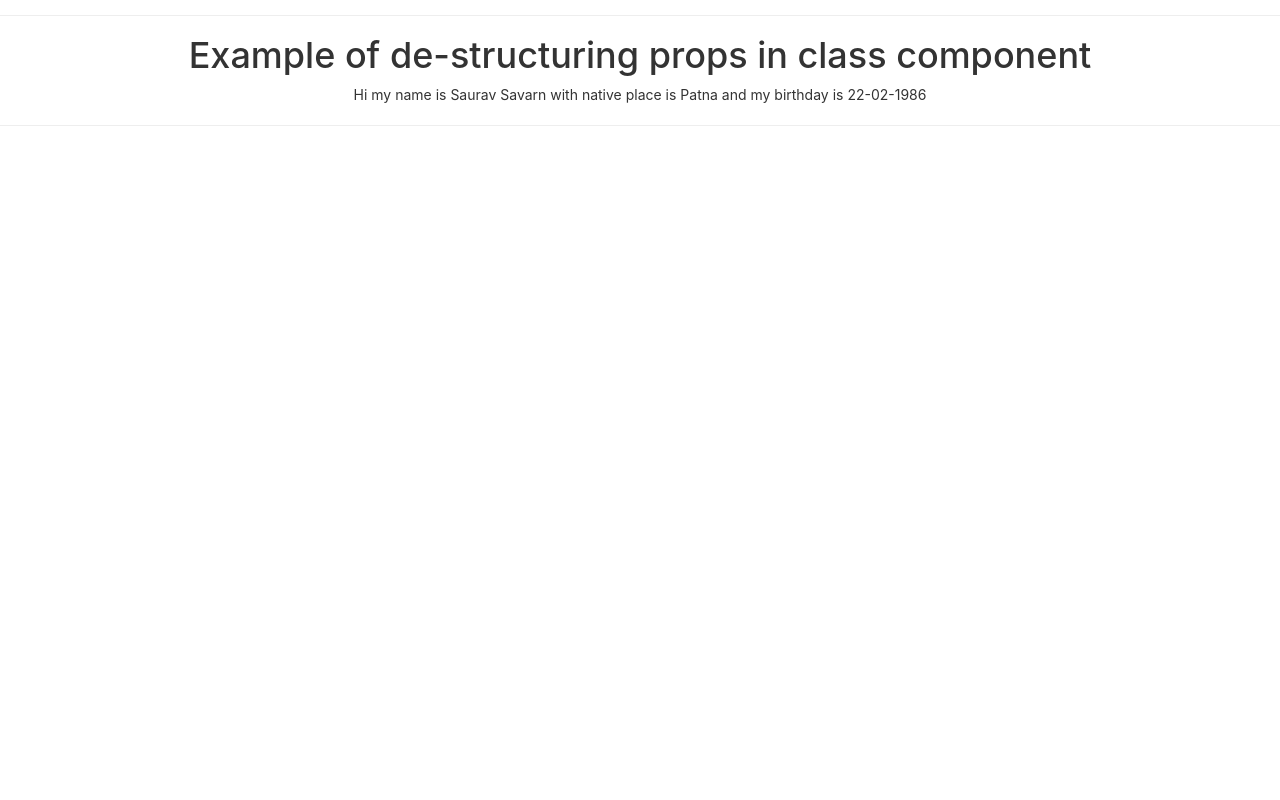
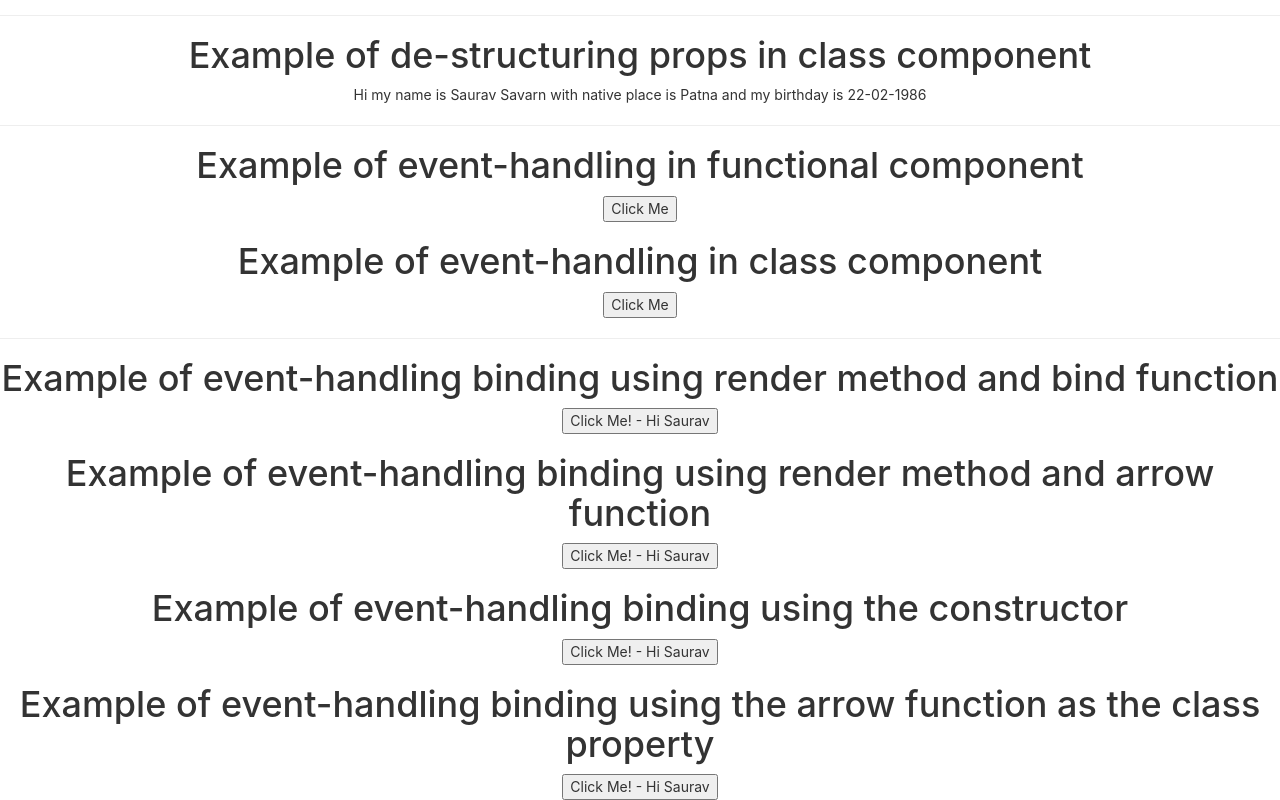
Before and after one commit to sauravsavarn/reactjs-QuickStart, a React (Create React App) app: page / in a window 1280 px wide. Shown: the part 955-1755 px from the top of the page. Before the commit the page ends 1101 px from the top, so only its background shows below. Built offline with nearby package versions, Linux system fonts and the light colour scheme.

Commit message:
Changes: 1. Example of event binding in class or functional component

```diff
--- a/src/App.js
+++ b/src/App.js
@@ -7,6 +7,12 @@ import ExampleClassComponent from './components/example-class-component/ExampleC
 import ExampleComponentLifecycle from './components/example-component-lifecycle/ExampleComponentLifecycle';
 import ExampleFunctionalComponentDestructuringProps from './components/example-destructuring-props-and-state/ExampleFunctionalComponentDestructuringProps';
 import ExampleClassComponentDestructuringProps from './components/example-destructuring-props-and-state/ExampleClassComponentDestructuringProps';
+import ExampleEventHandlingFunctionalComponent1 from './components/example-event-handling-classNfunctional-component/ExampleEventHandlingFunctionalComponent1';
+import ExampleEventHandlingClassComponent1 from './components/example-event-handling-classNfunctional-component/ExampleEventHandlingClassComponent1';
+import ExampleEventHandlingBindingClassComponent1 from './components/example-event-handling-classNfunctional-component/ExampleEventHandlingBindingClassComponent1';
+import ExampleEventHandlingBindingClassComponent2 from './components/example-event-handling-classNfunctional-component/ExampleEventHandlingBindingClassComponent2';
+import ExampleEventHandlingBindingClassComponent3 from './components/example-event-handling-classNfunctional-component/ExampleEventHandlingBindingClassComponent3';
+import ExampleEventHandlingBindingClassComponent4 from './components/example-event-handling-classNfunctional-component/ExampleEventHandlingBindingClassComponent4';
 // App component represents the view which when launch can be seen in the browser.
 function App() {
   return (
@@ -21,22 +27,52 @@ function App() {
       <ExampleFunctionalComponentUsingArrowFunctionInSingleLine />
 
       {/* declaring basic class component */}
-      <ExampleClassComponent /><hr/>
+      <ExampleClassComponent /><hr />
 
       {/* example to showcase component lifecycle */}
       <ExampleComponentLifecycle >
         <h1>Component Lifecycle</h1>
-      </ExampleComponentLifecycle><hr/>
+      </ExampleComponentLifecycle><hr />
 
       {/* example to showcase de-structuring props in functional-component */}
       <ExampleFunctionalComponentDestructuringProps name="Saurav Savarn" placeOfBirth="Patna" dateOfBirth="22-02-1986">
         <h1>Example of de-structuring props in functional component</h1>
-      </ExampleFunctionalComponentDestructuringProps><hr/>
+      </ExampleFunctionalComponentDestructuringProps><hr />
 
       {/* example to showcase de-structuring props in class-component */}
       <ExampleClassComponentDestructuringProps name="Saurav Savarn" placeOfBirth="Patna" dateOfBirth="22-02-1986">
         <h1>Example of de-structuring props in class component</h1>
-      </ExampleClassComponentDestructuringProps><hr/>
+      </ExampleClassComponentDestructuringProps><hr />
+
+      {/* example of event-handling in functional-component */}
+      <ExampleEventHandlingFunctionalComponent1>
+        <h1>Example of event-handling in functional component</h1>
+      </ExampleEventHandlingFunctionalComponent1>
+
+      {/* example of event-handling in class-component */}
+      <ExampleEventHandlingClassComponent1>
+        <h1>Example of event-handling in class component</h1>
+      </ExampleEventHandlingClassComponent1><hr />
+
+      {/* example of event-handle binding in the render method using bind function. */}
+      <ExampleEventHandlingBindingClassComponent1 >
+        <h1>Example of event-handling binding using render method and bind function</h1>
+      </ExampleEventHandlingBindingClassComponent1>
+
+      {/* example of event-handle binding in the render method using arrow function. */}
+      <ExampleEventHandlingBindingClassComponent2>
+        <h1>Example of event-handling binding using render method and arrow function</h1>
+      </ExampleEventHandlingBindingClassComponent2>
+
+      {/* example of event-handle binding in the constructor. */}
+      <ExampleEventHandlingBindingClassComponent3>
+        <h1>Example of event-handling binding using the constructor</h1>
+      </ExampleEventHandlingBindingClassComponent3>
+
+      {/* example of event-handle binding as the arrow function as the class property */}
+      <ExampleEventHandlingBindingClassComponent4>
+        <h1>Example of event-handling binding using the arrow function as the class property</h1>
+      </ExampleEventHandlingBindingClassComponent4>
     </div>
   );
 }
--- /dev/null
+++ b/src/components/example-event-handling-classNfunctional-component/ExampleEventHandlingBindingClassComponent1.js
@@ -0,0 +1,30 @@
+import React, { Component } from 'react'
+
+// this is an example of event-handle binding in the render method.
+export default class ExampleEventHandlingBindingClassComponent1 extends Component {
+
+    constructor(props) {
+      super(props)
+
+      this.state = {
+         message: "Hi Saurav"
+      }
+    }
+
+    clickEventHandlerBinding() {
+        alert("Event Handler binding using method 1 - which is inside the render method using bind.")
+
+        this.setState({
+            message: "Goodbye Saurav!"
+        })
+    }
+
+  render() {
+    return (
+      <div>
+        {this.props.children}
+        <button onClick={this.clickEventHandlerBinding.bind(this)}>Click Me! - {this.state.message}</button>
+      </div>
+    )
+  }
+}
--- /dev/null
+++ b/src/components/example-event-handling-classNfunctional-component/ExampleEventHandlingBindingClassComponent2.js
@@ -0,0 +1,31 @@
+import React, { Component } from 'react'
+
+// this is an example of event-handle binding using arrow function in the render method.
+// NOTE: when using arrow function we should note that this is call to the function 'clickEventHandlerBinding' with parenthesis but not without it.
+export default class ExampleEventHandlingBindingClassComponent2 extends Component {
+    constructor(props) {
+        super(props)
+
+        this.state = {
+           message: "Hi Saurav"
+        }
+      }
+
+      clickEventHandlerBinding() {
+          alert("Event Handler binding using method 2 - which is inside the render method using arrow function.")
+
+          this.setState({
+              message: "Goodbye Saurav!"
+          })
+      }
+
+
+  render() {
+    return (
+        <div>
+          {this.props.children}
+          <button onClick={() => this.clickEventHandlerBinding()}>Click Me! - {this.state.message}</button>
+        </div>
+      )
+  }
+}
--- /dev/null
+++ b/src/components/example-event-handling-classNfunctional-component/ExampleEventHandlingBindingClassComponent3.js
@@ -0,0 +1,32 @@
+import React, { Component } from 'react'
+
+export default class ExampleEventHandlingBindingClassComponent3 extends Component {
+    constructor(props) {
+        super(props)
+
+        this.state = {
+           message: "Hi Saurav"
+        }
+
+        // binding event-handler
+        this.clickEventHandlerBinding = this.clickEventHandlerBinding.bind(this);
+      }
+
+      clickEventHandlerBinding() {
+          alert("Event Handler binding using method 3 - which is inside the constructor.")
+
+          this.setState({
+              message: "Goodbye Saurav!"
+          })
+      }
+
+
+  render() {
+    return (
+        <div>
+          {this.props.children}
+          <button onClick={this.clickEventHandlerBinding}>Click Me! - {this.state.message}</button>
+        </div>
+      )
+  }
+}
--- /dev/null
+++ b/src/components/example-event-handling-classNfunctional-component/ExampleEventHandlingBindingClassComponent4.js
@@ -0,0 +1,31 @@
+import React, { Component } from 'react'
+
+// this is the final approach of EventBinding which is to use arrow function as the class property, which is
+// basically you change the way of defining methods in the class.
+export default class ExampleEventHandlingBindingClassComponent4 extends Component {
+    constructor(props) {
+        super(props)
+
+        this.state = {
+           message: "Hi Saurav"
+        }
+      }
+
+    clickEventHandlerBinding = () => {
+        alert("Event Handler binding using method 4 - which is to use arrow function as the class property")
+
+          this.setState({
+              message: "Goodbye Saurav!"
+          })
+      }
+
+
+  render() {
+    return (
+        <div>
+          {this.props.children}
+          <button onClick={this.clickEventHandlerBinding}>Click Me! - {this.state.message}</button>
+        </div>
+      )
+  }
+}
--- /dev/null
+++ b/src/components/example-event-handling-classNfunctional-component/ExampleEventHandlingClassComponent1.js
@@ -0,0 +1,16 @@
+import React, { Component } from 'react'
+
+export default class ExampleEventHandlingClassComponent1 extends Component {
+    clickEventHandling() {
+        alert("You have clicked. Event-Handling in Class Component");
+    }
+
+  render() {
+    return (
+      <div>
+        {this.props.children}
+      <button onClick={this.clickEventHandling}>Click Me</button>
+      </div>
+    )
+  }
+}
--- /dev/null
+++ b/src/components/example-event-handling-classNfunctional-component/ExampleEventHandlingFunctionalComponent1.js
@@ -0,0 +1,17 @@
+import React from 'react'
+
+function ExampleEventHandlingFunctionalComponent1(props) {
+
+    function clickEventHandling() {
+        alert("You have clicked. Event-Handling in Functional Component");
+    }
+
+  return (
+    <div>
+        {props.children}
+      <button onClick={clickEventHandling}>Click Me</button>
+    </div>
+  )
+}
+
+export default ExampleEventHandlingFunctionalComponent1
```
